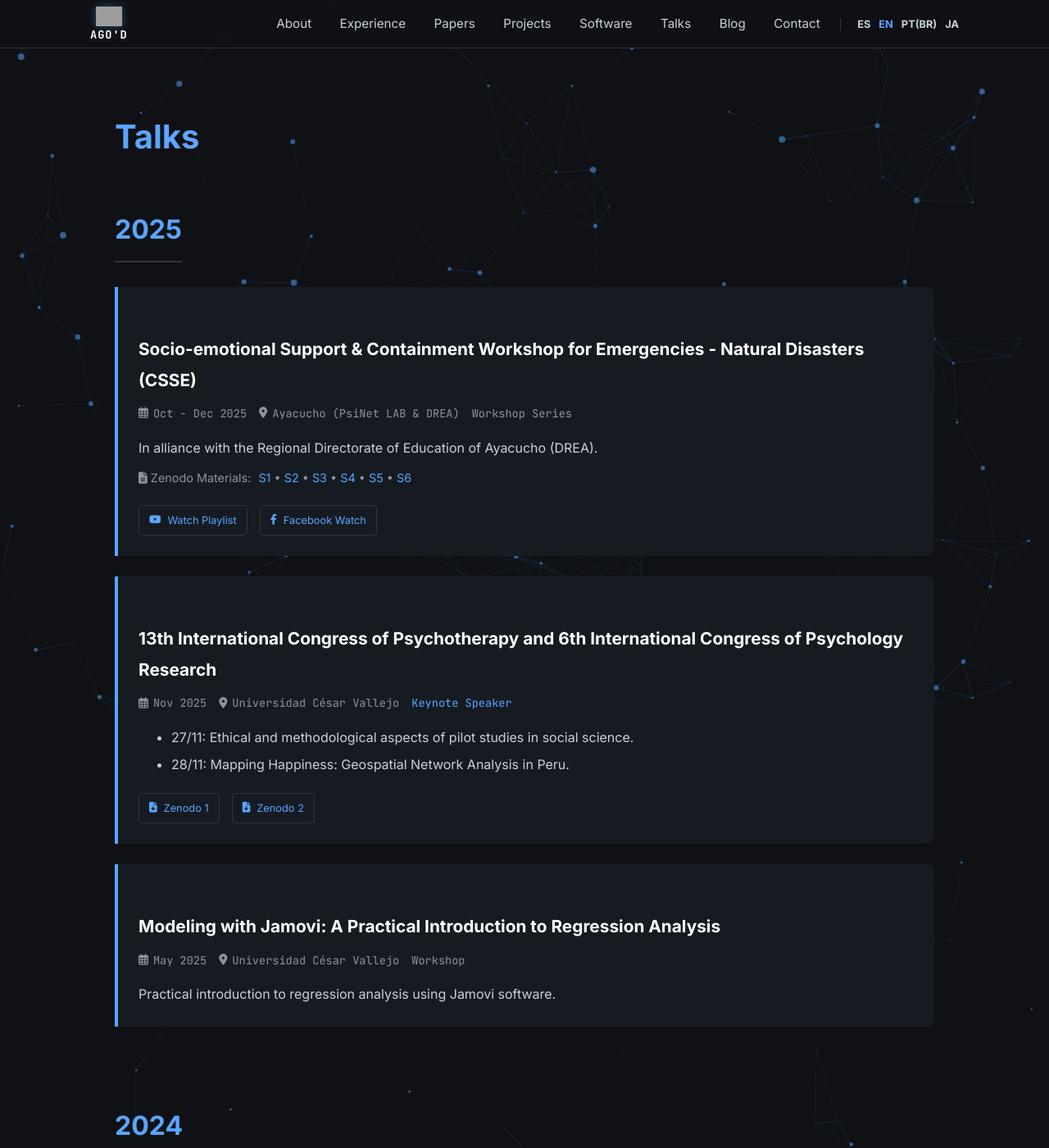
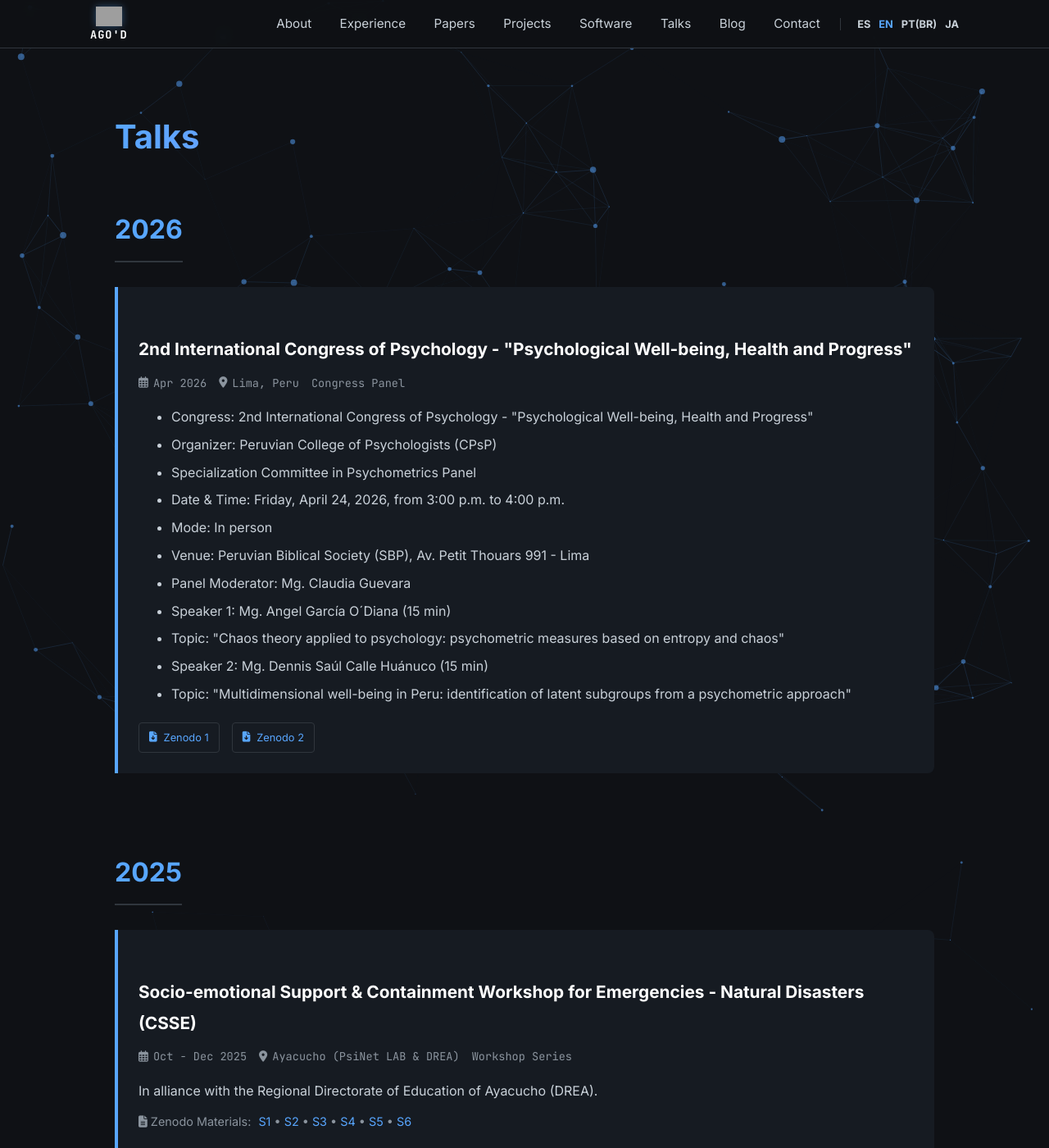
Before and after one commit to AngelGarciaODiana/AngelGarciaODiana.github.io, a Jekyll site: the page built from talks.md, in a window 1280 px wide and 1400 px high. Shown: the whole window at 82% size. Built offline with Jekyll 4.4.1, drawn with Linux system fonts in a browser that asks for light colours; grey boxes are pictures that could not be loaded.

Commit message:
Add 2026 congress panel talk in all languages
Co-authored-by: AngelGarciaODiana <79344751+AngelGarciaODiana@users.noreply.github.com>

```diff
--- a/assets/js/translations.js
+++ b/assets/js/translations.js
@@ -93,6 +93,19 @@ const translations = {
         "talk_nov25_title": "XIII Congreso Internacional de Psicoterapia y VI Congreso Internacional de Investigación en Psicología",
         "talk_nov25_d1": "27/11: Aspectos éticos y metodológicos del estudio piloto en ciencias sociales.",
         "talk_nov25_d2": "28/11: Mapeando la Felicidad: Análisis de redes Geoespacial en el Perú.",
+        "talk_apr26_title": "II Congreso Internacional de Psicología - \"Bienestar Psicológico, Salud y Progreso\"",
+        "talk_type_panel": "Mesa de Congreso",
+        "talk_apr26_congress": "Congreso: II Congreso Internacional de Psicología - \"Bienestar Psicológico, Salud y Progreso\"",
+        "talk_apr26_organizer": "Organizador: Colegio de Psicólogos del Perú (CPsP)",
+        "talk_apr26_panel": "Mesa del Comité de Especialización en Psicometría",
+        "talk_apr26_datetime": "Día y hora: Viernes 24 de abril de 2026 de 3pm a 4pm",
+        "talk_apr26_mode": "Modalidad: Presencial",
+        "talk_apr26_place": "Lugar: Sociedad bíblica peruana (SBP), Av. Petit Thouars 991 - Lima",
+        "talk_apr26_moderator": "Moderadora de la mesa: Mg. Claudia Guevara",
+        "talk_apr26_speaker1": "Ponente 1: Mg. Angel García O´Diana (15 min)",
+        "talk_apr26_topic1": "Tema: \"Teoría del caos aplicada a la psicología: medidas psicométricas basadas en entropía y caos\"",
+        "talk_apr26_speaker2": "Ponente 2: Mg. Dennis Saúl Calle Huánuco (15 min)",
+        "talk_apr26_topic2": "Tema: \"Bienestar multidimensional en Perú: identificación de subgrupos latentes desde un enfoque psicométrico\"",
 
         "talk_may25_title": "Modelando con Jamovi: Introducción Práctica al Análisis de Regresión",
         "talk_may25_desc": "Introducción práctica al análisis de regresión usando Jamovi para investigadores.",
@@ -234,6 +247,19 @@ const translations = {
         "talk_nov25_title": "13th International Congress of Psychotherapy and 6th International Congress of Psychology Research",
         "talk_nov25_d1": "27/11: Ethical and methodological aspects of pilot studies in social science.",
         "talk_nov25_d2": "28/11: Mapping Happiness: Geospatial Network Analysis in Peru.",
+        "talk_apr26_title": "2nd International Congress of Psychology - \"Psychological Well-being, Health and Progress\"",
+        "talk_type_panel": "Congress Panel",
+        "talk_apr26_congress": "Congress: 2nd International Congress of Psychology - \"Psychological Well-being, Health and Progress\"",
+        "talk_apr26_organizer": "Organizer: Peruvian College of Psychologists (CPsP)",
+        "talk_apr26_panel": "Specialization Committee in Psychometrics Panel",
+        "talk_apr26_datetime": "Date & Time: Friday, April 24, 2026, from 3:00 p.m. to 4:00 p.m.",
+        "talk_apr26_mode": "Mode: In person",
+        "talk_apr26_place": "Venue: Peruvian Biblical Society (SBP), Av. Petit Thouars 991 - Lima",
+        "talk_apr26_moderator": "Panel Moderator: Mg. Claudia Guevara",
+        "talk_apr26_speaker1": "Speaker 1: Mg. Angel García O´Diana (15 min)",
+        "talk_apr26_topic1": "Topic: \"Chaos theory applied to psychology: psychometric measures based on entropy and chaos\"",
+        "talk_apr26_speaker2": "Speaker 2: Mg. Dennis Saúl Calle Huánuco (15 min)",
+        "talk_apr26_topic2": "Topic: \"Multidimensional well-being in Peru: identification of latent subgroups from a psychometric approach\"",
 
         "talk_may25_title": "Modeling with Jamovi: A Practical Introduction to Regression Analysis",
         "talk_may25_desc": "Practical introduction to regression analysis using Jamovi software.",
@@ -371,6 +397,19 @@ const translations = {
         "talk_nov25_title": "XIII Congresso Internacional de Psicoterapia e VI Congresso Internacional de Investigação em Psicologia",
         "talk_nov25_d1": "27/11: Aspectos éticos e metodológicos do estudo piloto em ciências sociais.",
         "talk_nov25_d2": "28/11: Mapeando a Felicidade: Análise de Redes Geoespacial no Peru.",
+        "talk_apr26_title": "II Congresso Internacional de Psicologia - \"Bem-estar Psicológico, Saúde e Progresso\"",
+        "talk_type_panel": "Mesa de Congresso",
+        "talk_apr26_congress": "Congresso: II Congresso Internacional de Psicologia - \"Bem-estar Psicológico, Saúde e Progresso\"",
+        "talk_apr26_organizer": "Organizador: Colégio de Psicólogos do Peru (CPsP)",
+        "talk_apr26_panel": "Mesa do Comitê de Especialização em Psicometria",
+        "talk_apr26_datetime": "Dia e hora: Sexta-feira, 24 de abril de 2026, das 15h às 16h",
+        "talk_apr26_mode": "Modalidade: Presencial",
+        "talk_apr26_place": "Local: Sociedade Bíblica Peruana (SBP), Av. Petit Thouars 991 - Lima",
+        "talk_apr26_moderator": "Moderadora da mesa: Mg. Claudia Guevara",
+        "talk_apr26_speaker1": "Palestrante 1: Mg. Angel García O´Diana (15 min)",
+        "talk_apr26_topic1": "Tema: \"Teoria do caos aplicada à psicologia: medidas psicométricas baseadas em entropia e caos\"",
+        "talk_apr26_speaker2": "Palestrante 2: Mg. Dennis Saúl Calle Huánuco (15 min)",
+        "talk_apr26_topic2": "Tema: \"Bem-estar multidimensional no Peru: identificação de subgrupos latentes a partir de uma abordagem psicométrica\"",
 
         "talk_may25_title": "Modelando com Jamovi: Introdução prática à análise de regressão",
         "talk_may25_desc": "Introdução prática à análise de regressão usando o software Jamovi.",
@@ -509,6 +548,19 @@ const translations = {
         "talk_nov25_title": "第13回国際心理療法会議および第6回国際心理学研究会議",
         "talk_nov25_d1": "11/27: 社会科学研究におけるパイロットスタディの倫理的および方法論的側面。",
         "talk_nov25_d2": "11/28: 幸福のマッピング：ペルーにおける地理空間ネットワーク分析。",
+        "talk_apr26_title": "第2回国際心理学会議 - 「心理的ウェルビーイング、健康、そして進歩」",
+        "talk_type_panel": "学会パネル",
+        "talk_apr26_congress": "学会: 第2回国際心理学会議 - 「心理的ウェルビーイング、健康、そして進歩」",
+        "talk_apr26_organizer": "主催: ペルー心理士協会 (CPsP)",
+        "talk_apr26_panel": "心理測定専門委員会パネル",
+        "talk_apr26_datetime": "日時: 2026年4月24日（金）15:00〜16:00",
+        "talk_apr26_mode": "形式: 対面",
+        "talk_apr26_place": "会場: ペルー聖書協会（SBP）, Av. Petit Thouars 991 - Lima",
+        "talk_apr26_moderator": "モデレーター: Mg. Claudia Guevara",
+        "talk_apr26_speaker1": "発表者1: Mg. Angel García O´Diana（15分）",
+        "talk_apr26_topic1": "テーマ: 「心理学へのカオス理論の応用：エントロピーとカオスに基づく心理測定指標」",
+        "talk_apr26_speaker2": "発表者2: Mg. Dennis Saúl Calle Huánuco（15分）",
+        "talk_apr26_topic2": "テーマ: 「ペルーにおける多次元的ウェルビーイング：心理測定アプローチによる潜在サブグループの特定」",
 
         "talk_may25_title": "Jamoviによるモデリング：回帰分析の実践入門",
         "talk_may25_desc": "Jamoviソフトウェアを使用した回帰分析の実践的入門。",
--- a/talks.md
+++ b/talks.md
@@ -4,6 +4,39 @@ layout: default
 
 <div class="wrapper">
     <h1 class="page-title" data-i18n="nav_talks">Talks</h1>
+
+    <div class="talks-year-group">
+        <h2 class="year-label">2026</h2>
+        <div class="talk-card">
+            <h3 class="talk-title" data-i18n="talk_apr26_title">II International Congress of Psychology - "Psychological Well-being, Health and Progress"</h3>
+            <div class="talk-meta">
+                <span><i class="far fa-calendar-alt"></i> Apr 2026</span>
+                <span><i class="fas fa-map-marker-alt"></i> Lima, Peru</span>
+                <span data-i18n="talk_type_panel">Congress Panel</span>
+            </div>
+            <ul class="talk-details-list">
+                <li data-i18n="talk_apr26_congress">Congress: II International Congress of Psychology - "Psychological Well-being, Health and Progress"</li>
+                <li data-i18n="talk_apr26_organizer">Organizer: Peruvian College of Psychologists (CPsP)</li>
+                <li data-i18n="talk_apr26_panel">Specialization Committee in Psychometrics Panel</li>
+                <li data-i18n="talk_apr26_datetime">Date & Time: Friday, April 24, 2026, from 3:00 p.m. to 4:00 p.m.</li>
+                <li data-i18n="talk_apr26_mode">Mode: In person</li>
+                <li data-i18n="talk_apr26_place">Venue: Peruvian Biblical Society (SBP), Av. Petit Thouars 991 - Lima</li>
+                <li data-i18n="talk_apr26_moderator">Panel Moderator: Mg. Claudia Guevara</li>
+                <li data-i18n="talk_apr26_speaker1">Speaker 1: Mg. Angel García O´Diana (15 min)</li>
+                <li data-i18n="talk_apr26_topic1">Topic: "Chaos theory applied to psychology: psychometric measures based on entropy and chaos"</li>
+                <li data-i18n="talk_apr26_speaker2">Speaker 2: Mg. Dennis Saúl Calle Huánuco (15 min)</li>
+                <li data-i18n="talk_apr26_topic2">Topic: "Multidimensional well-being in Peru: identification of latent subgroups from a psychometric approach"</li>
+            </ul>
+            <div class="talk-links">
+                <a href="https://doi.org/10.5281/zenodo.22913327" target="_blank" rel="noopener noreferrer" class="talk-btn btn-zenodo">
+                    <i class="fas fa-file-download"></i> Zenodo 1
+                </a>
+                <a href="https://doi.org/10.5281/zenodo.22913710" target="_blank" rel="noopener noreferrer" class="talk-btn btn-zenodo">
+                    <i class="fas fa-file-download"></i> Zenodo 2
+                </a>
+            </div>
+        </div>
+    </div>
 
     <div class="talks-year-group">
         <h2 class="year-label">2025</h2>
```
